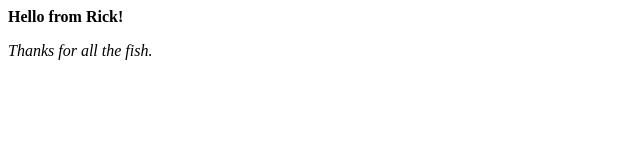
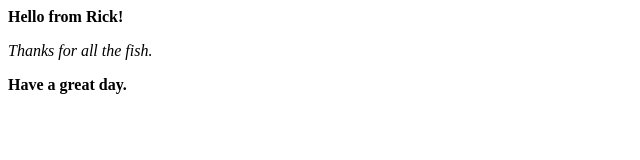
Before and after one commit to rnkazman/ITM352_F2021, a plain HTML site: page Lab1/Kazman_Rick_hello.html in a window 1280 px wide. Shown: the whole page, without its empty margins (0-640 px from the left). Drawn offline with Linux system fonts and the light colour scheme.

Commit message:
Update Kazman_Rick_hello.html

```diff
--- a/Lab1/Kazman_Rick_hello.html
+++ b/Lab1/Kazman_Rick_hello.html
@@ -3,5 +3,5 @@
 <p>
 <i>Thanks for all the fish.</i>
 </p>
-<b></b>
+<b>Have a great day.</b>
 </html>
```
